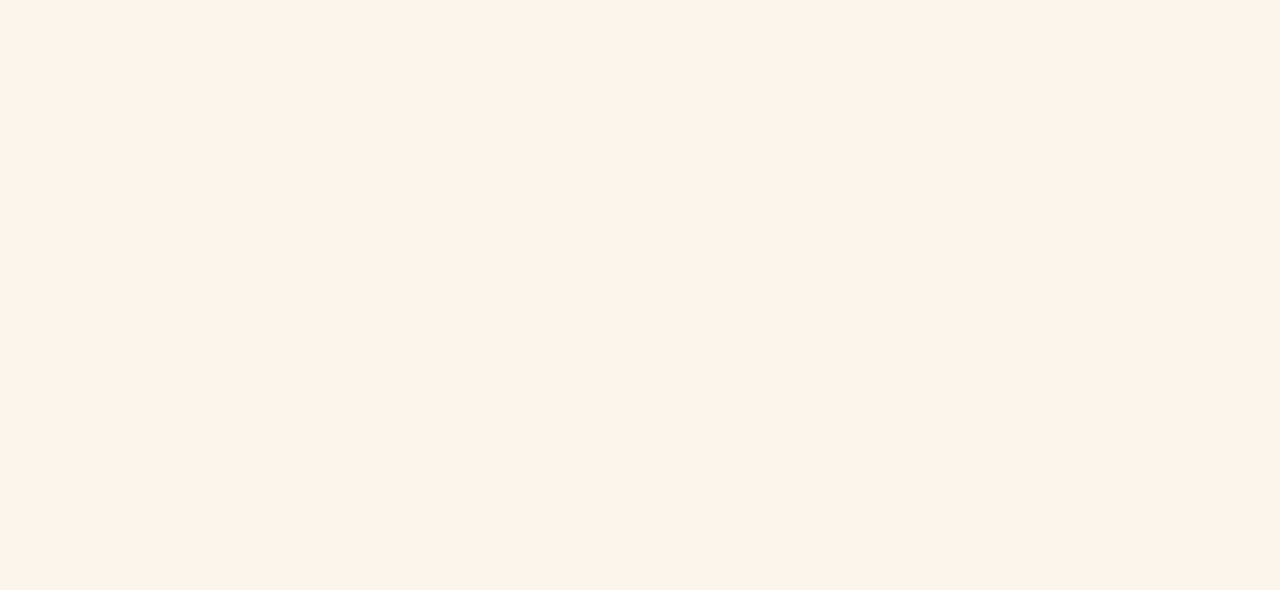
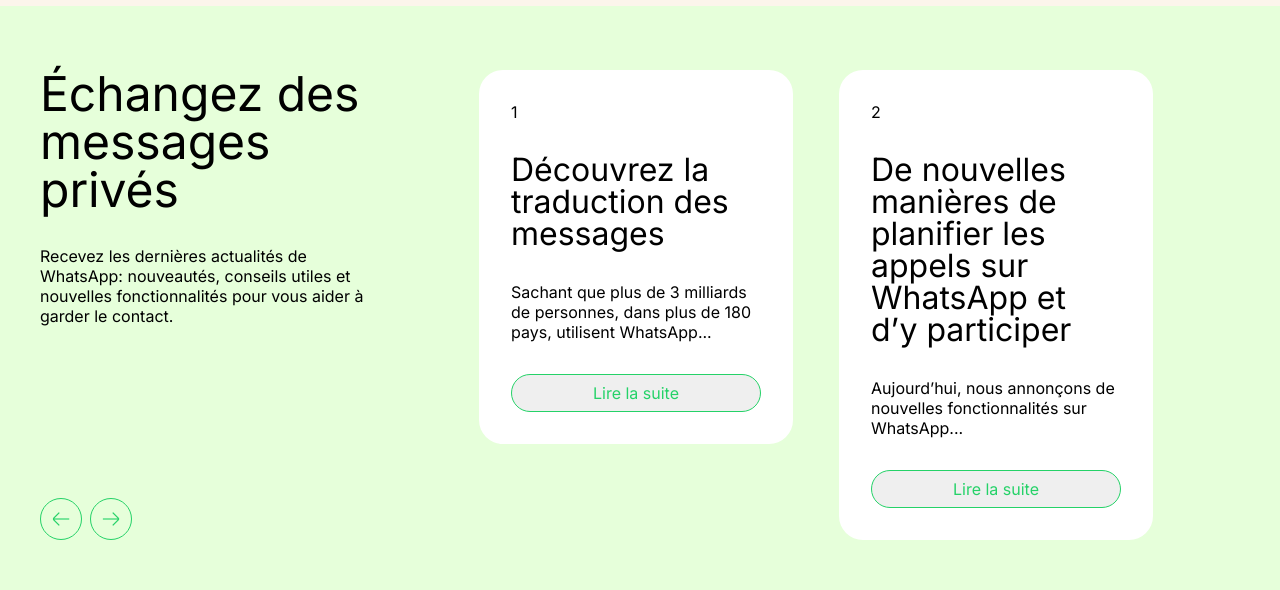
Before and after one commit to ayoubjdad/rgistudio, a React (Create React App) app: page / in a window 1280 px wide. Shown: the part 3111-3701 px from the top of the page. Before the commit the page ends 3117 px from the top, so only its background shows below. Built offline with nearby package versions, Linux system fonts and the light colour scheme.

Commit message:
feat: add slider component with styling and integrate into Home page

```diff
--- a/package.json
+++ b/package.json
@@ -13,6 +13,8 @@
     "react": "^19.1.1",
     "react-dom": "^19.1.1",
     "react-scripts": "5.0.1",
+    "react-slick": "^0.31.0",
+    "slick-carousel": "^1.8.1",
     "web-vitals": "^2.1.4"
   },
   "scripts": {
--- a/public/index.html
+++ b/public/index.html
@@ -24,7 +24,7 @@
       work correctly both with client-side routing and a non-root public URL.
       Learn how to configure a non-root public URL by running `npm run build`.
     -->
-    <title>React App</title>
+    <title>RGI Studio</title>
   </head>
   <body>
     <noscript>You need to enable JavaScript to run this app.</noscript>
--- a/src/index.css
+++ b/src/index.css
@@ -1,4 +1,8 @@
 @import url("https://fonts.googleapis.com/css2?family=Inter:ital,opsz,wght@0,14..32,100..900;1,14..32,100..900&display=swap");
+@import "slick-carousel/slick/slick.css";
+@import "slick-carousel/slick/slick-theme.css";
+@import url("https://cdn-uicons.flaticon.com/3.0.0/uicons-thin-straight/css/uicons-thin-straight.css");
+@import url("https://cdn-uicons.flaticon.com/3.0.0/uicons-regular-straight/css/uicons-regular-straight.css");
 
 body {
   margin: 0;
--- /dev/null
+++ b/src/layouts/slider/Slider.jsx
@@ -0,0 +1,91 @@
+import { useRef } from "react";
+import Slider from "react-slick";
+import { Box } from "@mui/material";
+import "slick-carousel/slick/slick.css";
+import styles from "./Slider.module.scss";
+import "slick-carousel/slick/slick-theme.css";
+
+export default function CustomSlider() {
+  const sliderRef = useRef(null); // <-- create ref
+
+  const settings = {
+    dots: false,
+    infinite: true,
+    speed: 500,
+    slidesToShow: 2,
+    slidesToScroll: 1,
+    // autoplay: true,
+    autoplaySpeed: 2000,
+    arrows: false,
+  };
+
+  const slidesData = [
+    {
+      id: 1,
+      title: "Découvrez la traduction des messages",
+      description:
+        "Sachant que plus de 3 milliards de personnes, dans plus de 180 pays, utilisent WhatsApp...",
+    },
+    {
+      id: 2,
+      title:
+        "De nouvelles manières de planifier les appels sur WhatsApp et d’y participer",
+      description:
+        "Aujourd’hui, nous annonçons de nouvelles fonctionnalités sur WhatsApp...",
+    },
+    {
+      id: 3,
+      title: "Découvrez les nouvelles fonctionnalités de WhatsApp",
+      description:
+        "Sachant que plus de 3 milliards de personnes, dans plus de 180 pays, utilisent WhatsApp...",
+    },
+    {
+      id: 4,
+      title: "Découvrez les nouvelles fonctionnalités de WhatsApp",
+      description:
+        "Sachant que plus de 3 milliards de personnes, dans plus de 180 pays, utilisent WhatsApp...",
+    },
+  ];
+
+  return (
+    <section className={styles.main}>
+      <div className={styles.container}>
+        <div className={styles.text}>
+          <div className={styles.textInner}>
+            <h1>Échangez des messages privés</h1>
+            <p>
+              Recevez les dernières actualités de WhatsApp: nouveautés, conseils
+              utiles et nouvelles fonctionnalités pour vous aider à garder le
+              contact.
+            </p>
+          </div>
+
+          <div className={styles.buttons}>
+            <Box
+              component="i"
+              className={`fi fi-ts-arrow-small-left ${styles.icon}`}
+              onClick={() => sliderRef.current.slickNext()}
+            />
+            <Box
+              component="i"
+              className={`fi fi-ts-arrow-small-right ${styles.icon}`}
+              onClick={() => sliderRef.current.slickPrev()}
+            />
+          </div>
+        </div>
+        <div className={styles.slider}>
+          <Slider ref={sliderRef} {...settings}>
+            {slidesData.map((slide, index) => (
+              <div key={slide.id} className={styles.slide}>
+                <p>{index + 1}</p>
+                <h3>{slide.title}</h3>
+                <p>{slide.description}</p>
+                <button className={styles.btn}>Lire la suite</button>
+              </div>
+            ))}
+          </Slider>
+        </div>
+      </div>
+    </section>
+  );
+}
--- /dev/null
+++ b/src/layouts/slider/Slider.module.scss
@@ -0,0 +1,98 @@
+.main {
+  background-color: #e6ffda;
+}
+
+.container {
+  display: flex;
+  max-width: 1200px;
+  padding: 64px 0;
+  margin: 40px auto;
+  flex-direction: row;
+}
+
+.text {
+  display: grid;
+
+  h1 {
+    font-weight: 400;
+    line-height: 1;
+    font-size: 48px;
+  }
+}
+
+.textInner {
+  display: flex;
+  flex-direction: column;
+  gap: 32px;
+}
+
+.slider {
+  height: 100%;
+  width: 60%;
+  display: flex;
+  flex-direction: column; // ✅ allow slider to grow
+  color: white;
+  padding: 0 64px;
+  align-items: center;
+  justify-content: center;
+
+  // make slick slider full width
+  :global(.slick-slider) {
+    width: 100%;
+  }
+
+  :global(.slick-slide) {
+    align-items: center;
+    justify-content: center;
+    display: flex !important;
+  }
+}
+
+.slide {
+  max-width: 250px;
+  gap: 32px;
+  padding: 32px;
+  color: black;
+  border-radius: 24px;
+  display: grid !important;
+  background-color: white;
+
+  h3 {
+    font-weight: 400;
+    line-height: 1;
+    font-size: 32px;
+  }
+}
+
+.buttons {
+  gap: 8px;
+  display: flex;
+  align-items: flex-end;
+}
+
+.btn {
+  font-family: "Inter", sans-serif;
+  color: #25d268;
+  border: 1px solid #25d268;
+  padding: 8px 16px;
+  font-size: 16px;
+  border-radius: 120px;
+}
+
+.btnLogin {
+  background-color: #25d268;
+  color: #fff;
+}
+
+.icon {
+  cursor: pointer;
+  color: #25d268;
+  border: 1px solid #25d268;
+  width: 40px;
+  height: 40px;
+  display: flex;
+  align-items: center;
+  justify-content: center;
+  font-size: 28px;
+  border-radius: 120px;
+}
--- a/src/pages/home/Home.jsx
+++ b/src/pages/home/Home.jsx
@@ -1,5 +1,6 @@
 import Header from "../../layouts/header/Header";
 import Main from "../../layouts/main/Main";
+import Slider from "../../layouts/slider/Slider";
 import TextCenter from "../../layouts/text-center/TextCenter";
 
 export default function Home() {
@@ -8,6 +9,7 @@
       <Header />
       <Main />
       <TextCenter />
+      <Slider />
     </div>
   );
 }
```
Also changed, not shown: 1 other file (tests, documents, lock files or other folders).
